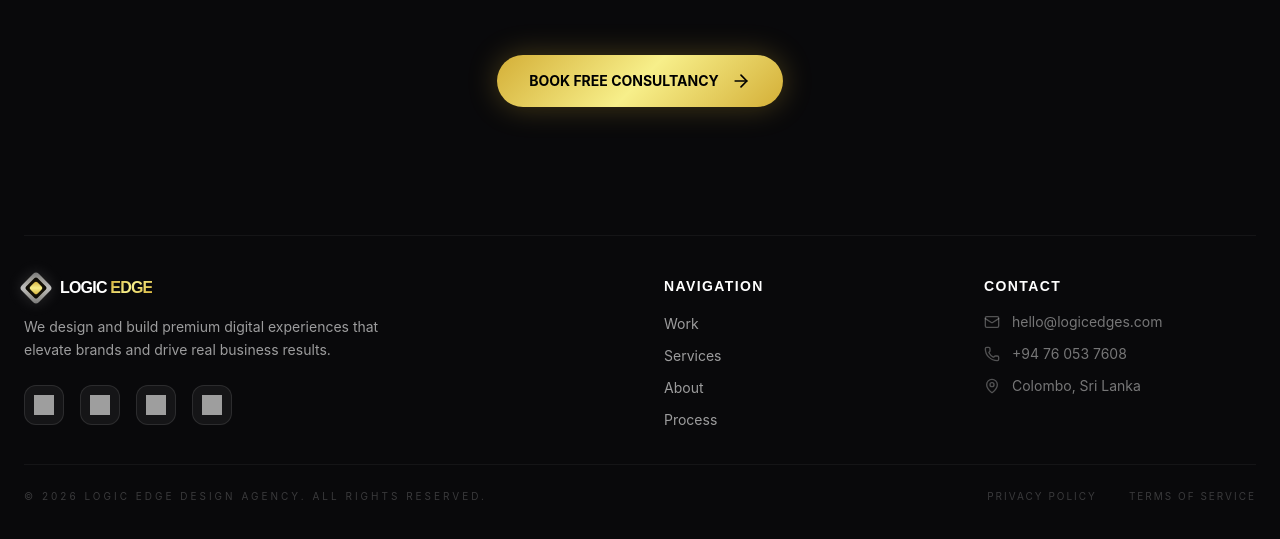
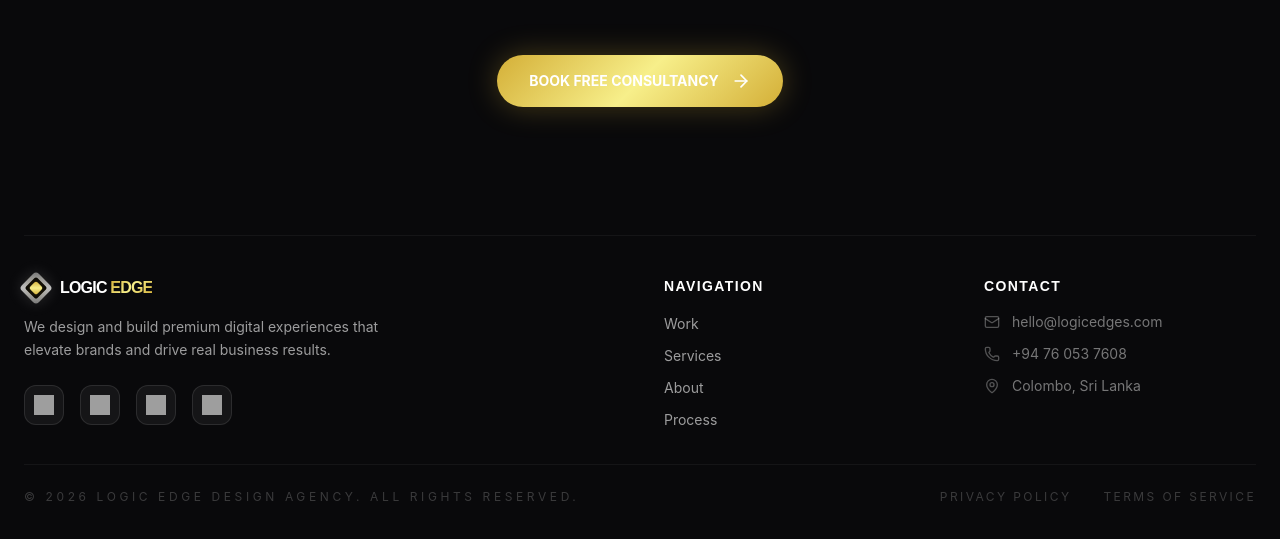
Before and after one commit to ahmathmusharraf/logicedge, a React (Vite) app: page /terms in a window 1280 px wide. Shown: the part 850-1389 px from the top of the page. Built offline with nearby package versions, Linux system fonts and the light colour scheme; grey boxes are pictures that could not be loaded.

Commit message:
Update footer text styles for better visibility

```diff
--- a/src/components/Footer.tsx
+++ b/src/components/Footer.tsx
@@ -18,7 +18,7 @@ export default function Footer() {
           </h2>
           <button
             onClick={openBooking}
-            className="group px-8 py-4 bg-gold-gradient text-black text-sm font-bold rounded-full flex items-center gap-3 hover:scale-105 active:scale-95 transition-all shadow-[0_0_30px_rgba(212,175,55,0.3)]"
+            className="group px-8 py-4 bg-gold-gradient text-white text-sm font-bold rounded-full flex items-center gap-3 hover:scale-105 active:scale-95 transition-all shadow-[0_0_30px_rgba(212,175,55,0.3)]"
           >
             BOOK FREE CONSULTANCY
             <ArrowRight size={20} className="group-hover:translate-x-2 transition-transform" />
@@ -114,10 +114,10 @@ export default function Footer() {
         </div>
 
         <div className="mt-8 pt-6 border-t border-white/5 flex flex-col md:flex-row justify-between items-center gap-4">
-          <p className="text-[10px] text-white/20 uppercase tracking-[0.3em]">
+          <p className="text-xs text-white/20 uppercase tracking-[0.3em]">
             © {new Date().getFullYear()} LOGIC EDGE DESIGN AGENCY. ALL RIGHTS RESERVED.
           </p>
-          <div className="flex gap-8 text-[10px] text-white/20 uppercase tracking-[0.2em]">
+          <div className="flex gap-8 text-xs text-white/20 uppercase tracking-[0.2em]">
             <Link to="/privacy" className="hover:text-gold transition-colors">PRIVACY POLICY</Link>
             <Link to="/terms" className="hover:text-gold transition-colors">TERMS OF SERVICE</Link>
           </div>
```
